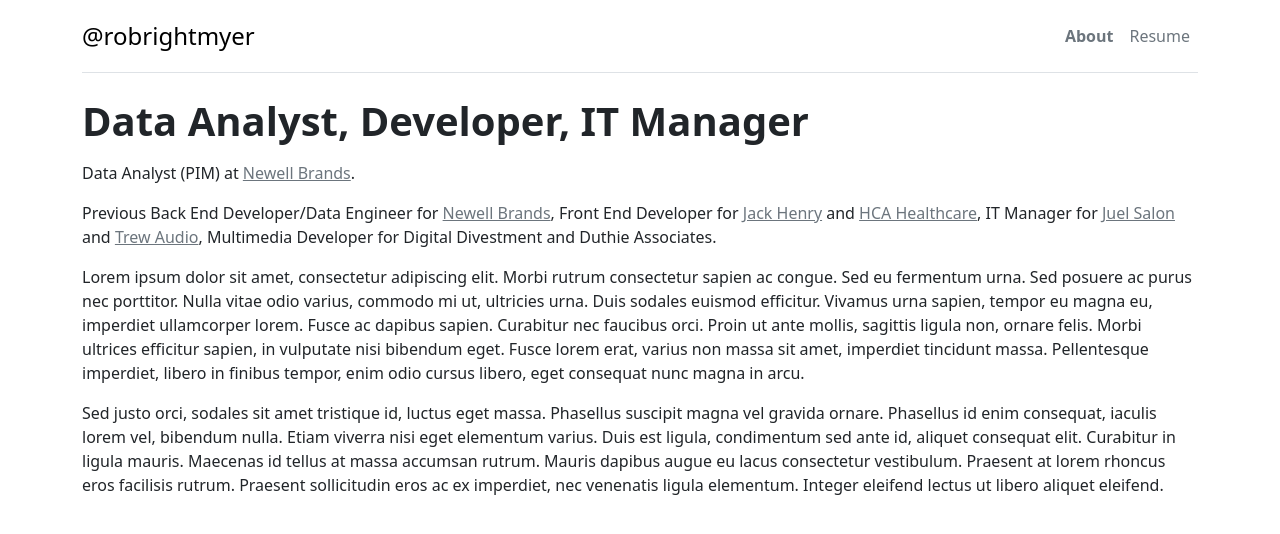
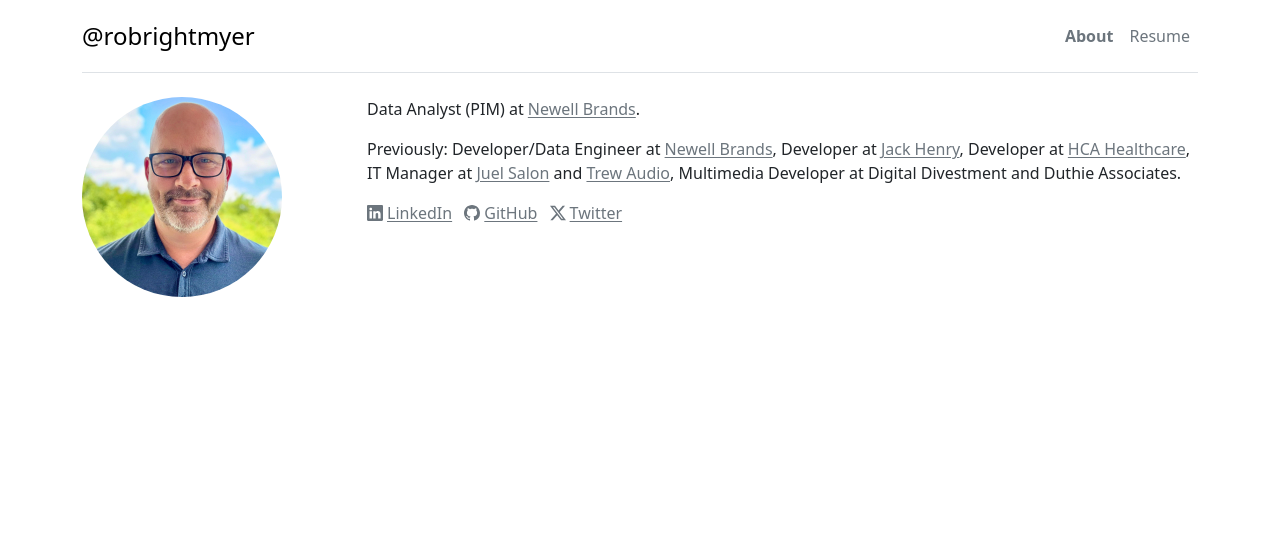
Before and after one commit to rrightmyer/rrightmyer.github.io, a Jekyll site: the page built from index.md, in a window 1280 px wide. Shown: the top 534 px of the page. Built offline with Jekyll 4.4.1, drawn with Linux system fonts in a browser that asks for light colours.

Commit message:
Pushing 9.15.24 1239am updates

```diff
--- /dev/null
+++ b/Gemfile
@@ -0,0 +1,5 @@
+# frozen_string_literal: true
+
+source "https://rubygems.org"
+
+gem "jekyll"
--- a/_includes/nav-about.html
+++ b/_includes/nav-about.html
@@ -1,9 +1,9 @@
-<header class="d-flex flex-wrap justify-content-center py-3 mb-4 border-bottom">
-  <a href="/" class="d-flex align-items-center mb-3 mb-md-0 me-md-auto link-body-emphasis text-decoration-none">
+<header class="d-flex-column d-sm-flex flex-wrap justify-content-center py-3 mb-4 border-bottom">
+  <a href="/" class="d-flex justify-content-center align-items-center mb-md-0 me-sm-auto link-body-emphasis text-decoration-none">
     <span class="fs-4">@robrightmyer</span>
   </a>
 
-  <ul class="nav">
+  <ul class="nav justify-content-center">
     <li><a href="/" class="nav-link px-2 link-secondary fw-bold">About</a></li>
     <li><a href="/resume" class="nav-link px-2 link-secondary">Resume</a></li>
   </ul>
--- a/_includes/nav-resume.html
+++ b/_includes/nav-resume.html
@@ -1,9 +1,9 @@
-<header class="d-flex flex-wrap justify-content-center py-3 mb-4 border-bottom">
-  <a href="/" class="d-flex align-items-center mb-3 mb-md-0 me-md-auto link-body-emphasis text-decoration-none">
+<header class="d-flex-column d-sm-flex flex-wrap justify-content-center py-3 mb-4 border-bottom">
+  <a href="/" class="d-flex justify-content-center align-items-center mb-md-0 me-sm-auto link-body-emphasis text-decoration-none">
     <span class="fs-4">@robrightmyer</span>
   </a>
 
-  <ul class="nav">
+  <ul class="nav justify-content-center">
     <li><a href="/" class="nav-link px-2 link-secondary">About</a></li>
     <li><a href="/resume" class="nav-link px-2 link-secondary fw-bold">Resume</a></li>
   </ul>
--- a/assets/css/main.scss
+++ b/assets/css/main.scss
@@ -2,3 +2,7 @@
 ---
 
 @import "base";
+
+a:hover {
+  text-decoration-color: black;
+}
--- a/index.md
+++ b/index.md
@@ -3,12 +3,43 @@ layout: home
 title: "About"
 ---
 
-<p class="display-6 mt-3 mt-sm-0 fw-bold">Data Analyst, Developer, IT Manager</p>
+<div class="row">
+    <div class="col-12 col-md-4 col-lg-3">
+        <img src="/assets/images/rob-rightmyer.jpg" width="200px" height="200px" class="rob-image rounded-circle mb-3" alt="Rob Rightmyer">
+    </div>
+    <div class="col-12 col-md-8 col-lg-9">
+        <p>Data Analyst (PIM) at <a href="https://www.newellbrands.com" class="text-secondary link-offset-1">Newell Brands</a>.</p>
 
-<p>Data Analyst (PIM) at <a href="https://www.newellbrands.com" class="text-secondary">Newell Brands</a>.</p>
+        <p>Previously: Developer/Data Engineer at <a href="https://www.newellbrands.com" class="text-secondary link-offset-1">Newell Brands</a>, Developer at <a href="https://www.jackhenry.com" class="text-secondary link-offset-1">Jack Henry</a>, Developer at <a href="https://www.hcahealthcare.com" class="text-secondary link-offset-1">HCA Healthcare</a>, IT Manager at <a href="https://www.juelsalon.com" class="text-secondary link-offset-1">Juel Salon</a> and <a href="https://www.trewaudio.com" class="text-secondary link-offset-1">Trew Audio</a>, Multimedia Developer at Digital Divestment and Duthie Associates.</p>
 
-<p>Previous Back End Developer/Data Engineer for <a href="https://www.newellbrands.com" class="text-secondary">Newell Brands</a>, Front End Developer for <a href="https://www.jackhenry.com" class="text-secondary">Jack Henry</a> and <a href="https://www.hcahealthcare.com" class="text-secondary">HCA Healthcare</a>, IT Manager for <a href="https://www.juelsalon.com" class="text-secondary">Juel Salon</a> and <a href="https://www.trewaudio.com" class="text-secondary">Trew Audio</a>, Multimedia Developer for Digital Divestment and Duthie Associates.</p>
+        <div>
+            <ul class="list-unstyled list-inline mb-3 social">
+                <li class="list-inline-item">
+                    <a class="d-inline-flex align-items-center text-secondary link-offset-1" href="https://linkedin.com/in/robrightmyer" rel="noreferrer">
+                    <svg xmlns="http://www.w3.org/2000/svg" width="16" height="16" fill="currentColor" class="me-1"> viewBox="0 0 16 16">
+                        <path d="M0 1.146C0 .513.526 0 1.175 0h13.65C15.474 0 16 .513 16 1.146v13.708c0 .633-.526 1.146-1.175 1.146H1.175C.526 16 0 15.487 0 14.854zm4.943 12.248V6.169H2.542v7.225zm-1.2-8.212c.837 0 1.358-.554 1.358-1.248-.015-.709-.52-1.248-1.342-1.248S2.4 3.226 2.4 3.934c0 .694.521 1.248 1.327 1.248zm4.908 8.212V9.359c0-.216.016-.432.08-.586.173-.431.568-.878 1.232-.878.869 0 1.216.662 1.216 1.634v3.865h2.401V9.25c0-2.22-1.184-3.252-2.764-3.252-1.274 0-1.845.7-2.165 1.193v.025h-.016l.016-.025V6.169h-2.4c.03.678 0 7.225 0 7.225z"/>
+                    </svg>
+                    LinkedIn
+                    </a>
+                </li>
+                <li class="list-inline-item">
+                    <a class="d-inline-flex align-items-center gap text-secondary link-offset-1" href="https://github.com/rrightmyer" rel="noreferrer">
+                    <svg xmlns="http://www.w3.org/2000/svg" width="16" height="16" fill="currentColor" class="me-1"> viewBox="0 0 16 16">
+                        <path d="M8 0C3.58 0 0 3.58 0 8c0 3.54 2.29 6.53 5.47 7.59.4.07.55-.17.55-.38 0-.19-.01-.82-.01-1.49-2.01.37-2.53-.49-2.69-.94-.09-.23-.48-.94-.82-1.13-.28-.15-.68-.52-.01-.53.63-.01 1.08.58 1.23.82.72 1.21 1.87.87 2.33.66.07-.52.28-.87.51-1.07-1.78-.2-3.64-.89-3.64-3.95 0-.87.31-1.59.82-2.15-.08-.2-.36-1.02.08-2.12 0 0 .67-.21 2.2.82.64-.18 1.32-.27 2-.27s1.36.09 2 .27c1.53-1.04 2.2-.82 2.2-.82.44 1.1.16 1.92.08 2.12.51.56.82 1.27.82 2.15 0 3.07-1.87 3.75-3.65 3.95.29.25.54.73.54 1.48 0 1.07-.01 1.93-.01 2.2 0 .21.15.46.55.38A8.01 8.01 0 0 0 16 8c0-4.42-3.58-8-8-8"/>
+                    </svg>
+                    GitHub
+                    </a>
+                </li>
+                <li class="list-inline-item">
+                    <a class="d-inline-flex align-items-center gap text-secondary link-offset-1" href="https://twitter.com/robrightmyer" rel="noreferrer">
+                    <svg xmlns="http://www.w3.org/2000/svg" width="16" height="16" fill="currentColor" viewBox="0 0 16 16" class="me-1">
+                    <path d="M12.6.75h2.454l-5.36 6.142L16 15.25h-4.937l-3.867-5.07-4.425 5.07H.316l5.733-6.57L0 .75h5.063l3.495 4.633L12.601.75Zm-.86 13.028h1.36L4.323 2.145H2.865z"/>
+                    </svg>
+                    Twitter
+                    </a>
+                </li>
+            </ul>
+        </div>
+    </div>
 
-<p>Lorem ipsum dolor sit amet, consectetur adipiscing elit. Morbi rutrum consectetur sapien ac congue. Sed eu fermentum urna. Sed posuere ac purus nec porttitor. Nulla vitae odio varius, commodo mi ut, ultricies urna. Duis sodales euismod efficitur. Vivamus urna sapien, tempor eu magna eu, imperdiet ullamcorper lorem. Fusce ac dapibus sapien. Curabitur nec faucibus orci. Proin ut ante mollis, sagittis ligula non, ornare felis. Morbi ultrices efficitur sapien, in vulputate nisi bibendum eget. Fusce lorem erat, varius non massa sit amet, imperdiet tincidunt massa. Pellentesque imperdiet, libero in finibus tempor, enim odio cursus libero, eget consequat nunc magna in arcu.</p>
-
-<p>Sed justo orci, sodales sit amet tristique id, luctus eget massa. Phasellus suscipit magna vel gravida ornare. Phasellus id enim consequat, iaculis lorem vel, bibendum nulla. Etiam viverra nisi eget elementum varius. Duis est ligula, condimentum sed ante id, aliquet consequat elit. Curabitur in ligula mauris. Maecenas id tellus at massa accumsan rutrum. Mauris dapibus augue eu lacus consectetur vestibulum. Praesent at lorem rhoncus eros facilisis rutrum. Praesent sollicitudin eros ac ex imperdiet, nec venenatis ligula elementum. Integer eleifend lectus ut libero aliquet eleifend.</p>
+</div>
```
Also changed, not shown: Gemfile.lock (added), assets/images/rob-rightmyer.jpg (added), 5 other files.
